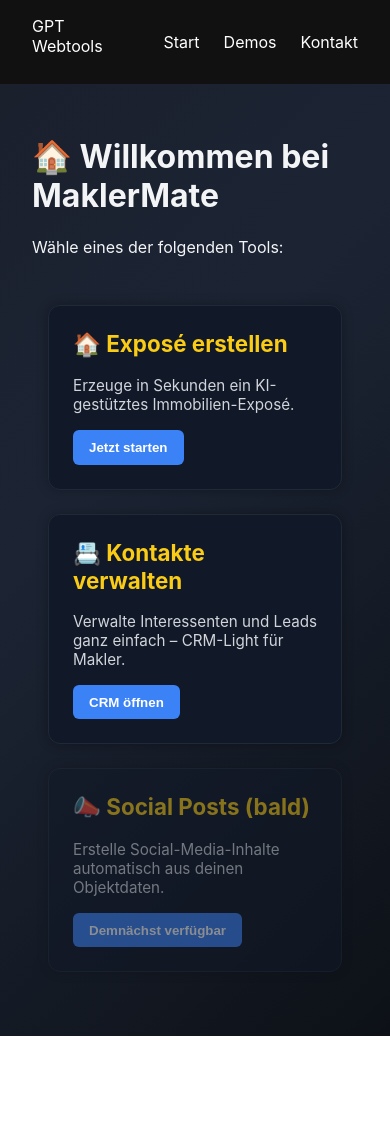
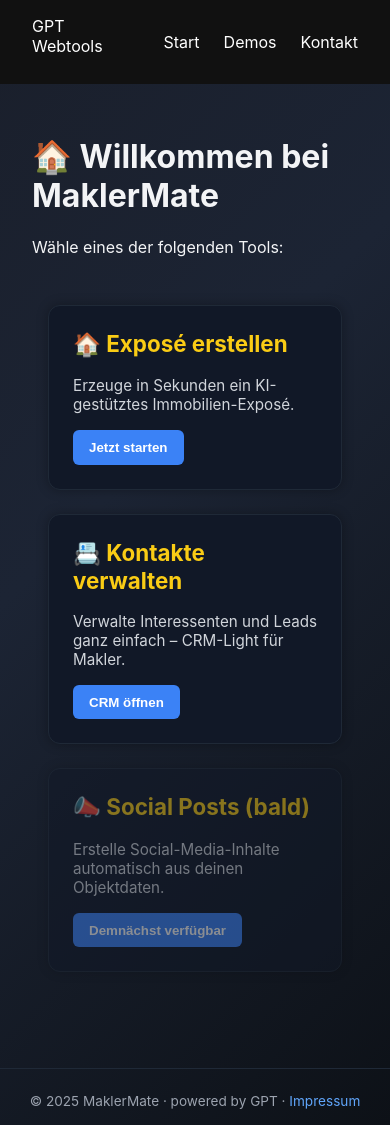
Before and after one commit to M-Sieger/MaklerMate-MVP, a React (Create React App) app: page / in a window 390 px wide. Before the commit the page ends 1036 px from the top, so only its background shows below. Built offline with nearby package versions, Linux system fonts and the light colour scheme.

Commit message:
🧱 Add responsive Footer with modular layout styling (Layout.module.css)

```diff
--- a/src/components/Layout.jsx
+++ b/src/components/Layout.jsx
@@ -1,21 +1,32 @@
-// Layout.jsx – globales Layout mit Navbar + Seiteninhalt
-// Wird als Hülle für alle Routen verwendet (Outlet = Seiteninhalt)
+// 📄 src/components/Layout.jsx
+// ✅ Globales Layout: enthält Navbar + Seiteninhalt + Footer für alle Seiten
 
 import React from 'react';
 
-import { Outlet } from 'react-router-dom';
+import {
+  Outlet,
+} from 'react-router-dom'; // 🔁 Platzhalter für jeweils aktive Seite
 
+import styles from '../styles/Layout.module.css';
+// 🎨 CSS-Modul für Layout/Footer
 import Navbar from './Navbar';
 
-const Layout = () => {
+export default function Layout() {
   return (
     <>
+      {/* 🧭 Navigationsleiste oben */}
       <Navbar />
-      <main style={{ padding: '2rem' }}>
+
+      {/* 📄 Hauptbereich für Seiteninhalte */}
+      <main className={styles.main}>
         <Outlet />
       </main>
+
+      {/* 📌 Footer am unteren Rand der Seite */}
+      <footer className={styles.footer}>
+        © {new Date().getFullYear()} MaklerMate · powered by GPT ·{' '}
+        <a href="#" className={styles.footerLink}>Impressum</a>
+      </footer>
     </>
   );
-};
-
-export default Layout;
+}
--- /dev/null
+++ b/src/styles/Layout.module.css
@@ -0,0 +1,28 @@
+/* 📄 src/styles/Layout.module.css */
+
+/* 🗂️ Haupt-Content-Bereich (unter Navbar, über Footer) */
+.main {
+  padding: 2rem;
+  min-height: 85vh; /* verhindert, dass Footer zu weit oben klebt */
+}
+
+/* 📌 Footer-Container */
+.footer {
+  text-align: center;
+  color: #9ca3af;
+  font-size: 0.85rem;
+  padding: 1.5rem 0 1rem;
+  margin-top: 2rem;
+  border-top: 1px solid #1f2937;
+  background: transparent;
+}
+
+/* 🔗 Link im Footer (z. B. Impressum) */
+.footerLink {
+  color: #60a5fa;
+  text-decoration: none;
+}
+
+.footerLink:hover {
+  text-decoration: underline;
+}
```
